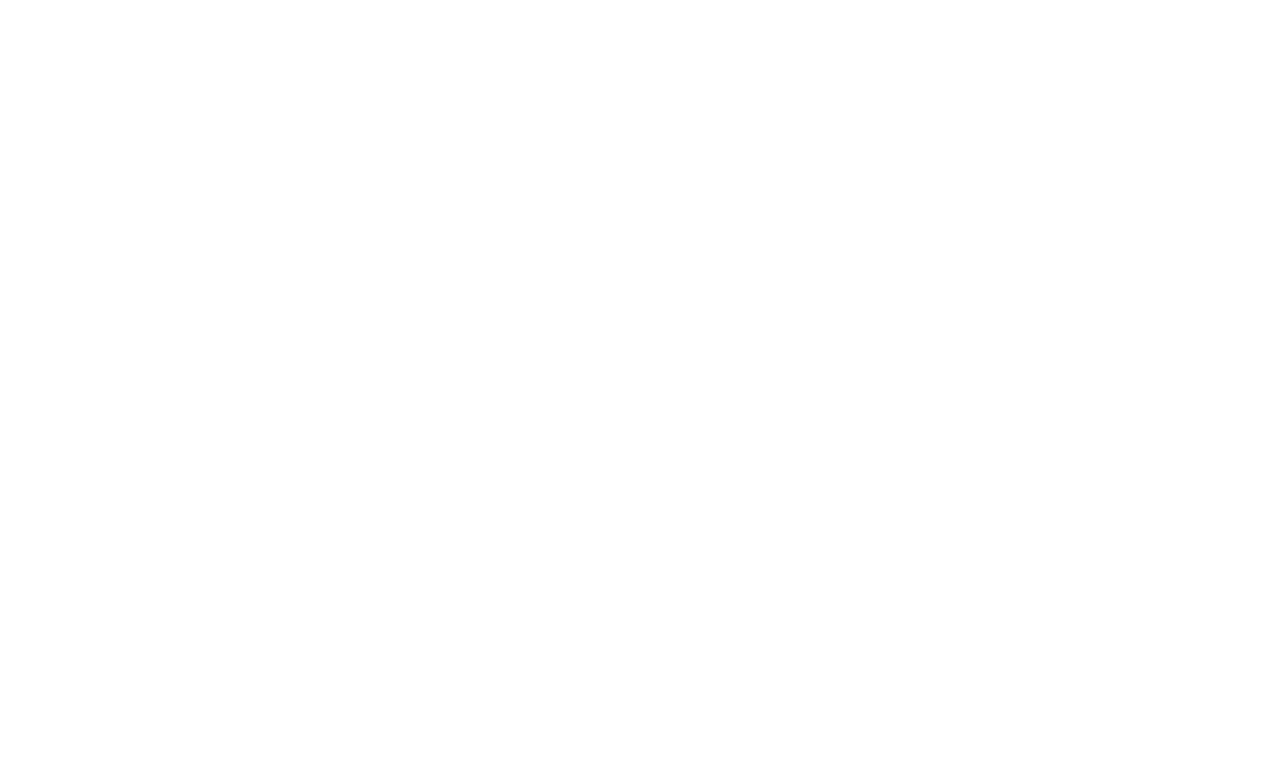
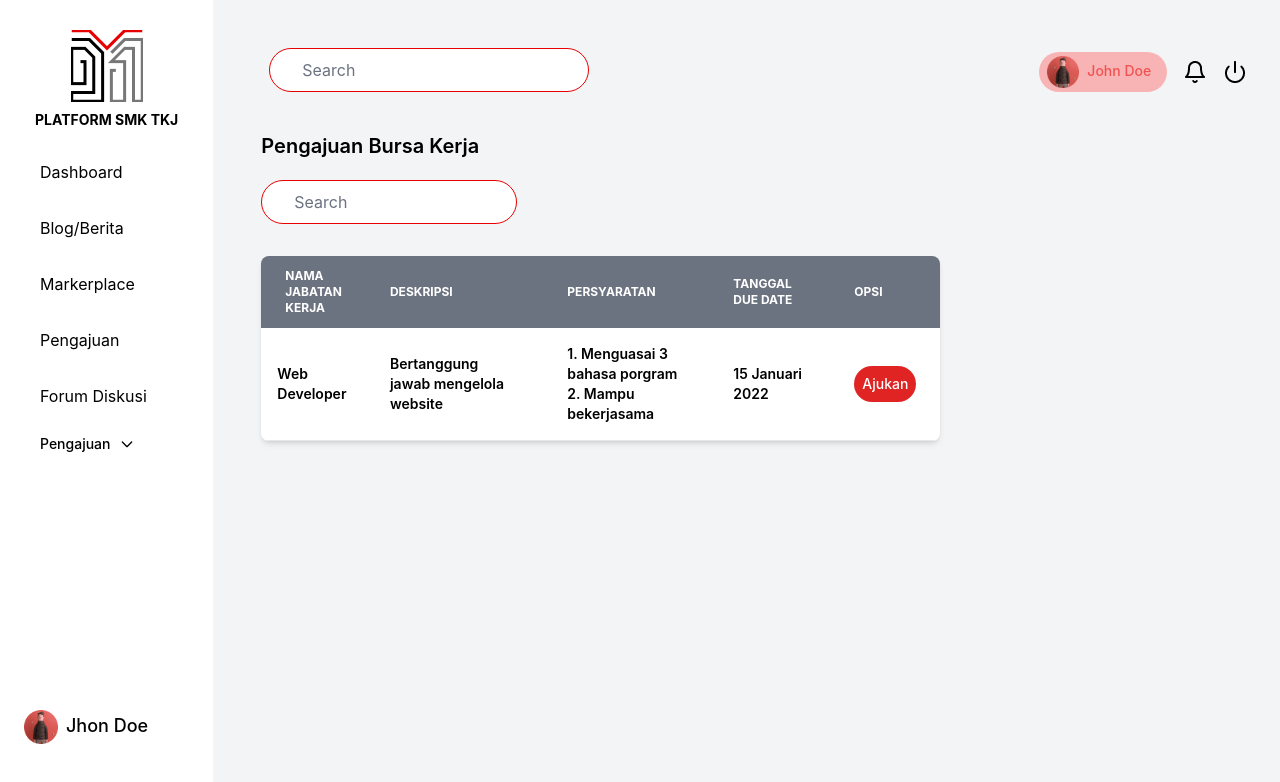
Before and after one commit to ijlalWindhi/alur-kepala-sekolah, a React (Create React App) app: page /pengajuanBursa in a window 1280 px wide. Before the commit this address had no page. Shown: the top 782 px of the page. Built offline with nearby package versions, Linux system fonts and the light colour scheme.

Commit message:
+ form pengajuan bursa

```diff
--- a/src/App.js
+++ b/src/App.js
@@ -22,6 +22,7 @@
 import Kunjungan from "./pages/Beranda/Pengajuan/Kunjungan";
 import Sertifikasi from "./pages/Beranda/Pengajuan/Sertifikasi";
 import BursaKerja from "./pages/Beranda/Pengajuan/BursaKerja";
+import PengajuanBursa from "./pages/Beranda/Pengajuan/PengajuanBursa";
 
 import "./App.css";
 
@@ -48,6 +49,8 @@
       <Route path="/kunjungan" element={<Kunjungan />} />
       <Route path="/sertifikasi" element={<Sertifikasi />} />
       <Route path="/bursaKerja" element={<BursaKerja />} />
+      <Route path="/pengajuanBursa" element={<PengajuanBursa />} />
+
     </Routes>
   );
 }
--- a/src/pages/Beranda/Pengajuan/BursaKerja/BursaKerja.js
+++ b/src/pages/Beranda/Pengajuan/BursaKerja/BursaKerja.js
@@ -5,6 +5,7 @@
 import LayoutSidebar from "../../../../components/Layout/LayoutSidebar";
 import AddButton from "../../../../assets/add-button.png"
 import deleteImg from "../../../../assets/delete.png"
+import { Link } from "react-router-dom";
 
 export default class BursaKerja extends React.Component {
   constructor() {
@@ -23,6 +24,7 @@
               <div className="mb-8 grid grid-cols-5 mt-5">
                 <div className="col-span-2">
                   <button className="bg-red-600 p-3 text-white rounded-2xl" data-modal-toggle="defaultModal">+ Tambah Lowongan</button>
+                  <button className="bg-white p-3 text-red-600 rounded-2xl ml-4"><Link to="/pengajuanBursa">Pengajuan</Link></button>
                 </div>
                 <div id="defaultModal" tabindex="-1" aria-hidden="true" class="hidden overflow-y-auto overflow-x-hidden fixed top-0 right-0 left-0 z-50 w-full md:inset-0 h-modal md:h-full">
                 <div class="relative p-4 w-full max-w-2xl h-full md:h-auto">
--- /dev/null
+++ b/src/pages/Beranda/Pengajuan/PengajuanBursa/PengajuanBursa.js
@@ -0,0 +1,130 @@
+// inisiasi library default
+import React from "react";
+
+// inisiasi component
+import LayoutSidebar from "../../../../components/Layout/LayoutSidebar";
+import AddButton from "../../../../assets/add-button.png"
+import deleteImg from "../../../../assets/delete.png"
+import { Link } from "react-router-dom";
+
+export default class PengajuanBursa extends React.Component {
+  constructor() {
+    super();
+    this.state = {
+      // call variable
+    };
+  }
+  render() {
+    return (
+      <>
+        <LayoutSidebar>
+          <div className="pl-12 grid grid-flow-row-dense grid-cols-3 mt-10">
+            <div className="col-span-2" >
+              <h1 className="text-xl font-semibold">Pengajuan Bursa Kerja</h1>
+              <div className="mb-8 mt-5">
+                  <input type="text" className="rounded-full w-64 h-11 px-8 border-red-400" placeholder="Search" style={{border: `1px solid #E70000`}}></input>
+              </div>
+              <div class="relative overflow-x-auto shadow-md sm:rounded-lg">
+                <table class="w-full text-sm text-left text-gray-500 dark:text-gray-400">
+                    <thead class="text-xs text-white uppercase bg-gray-500 dark:bg-gray-700 dark:text-gray-400">
+                      <tr>
+                        <th scope="col" class="px-6 py-3">
+                          Nama Jabatan Kerja
+                        </th>
+                        <th scope="col" class="px-6 py-3">
+                          Deskripsi
+                        </th>
+                        <th scope="col" class="px-6 py-3">
+                          Persyaratan
+                        </th>
+                        <th scope="col" class="px-6 py-3">
+                          Tanggal Due Date
+                        </th>
+                        <th scope="col" class="px-6 py-3">
+                          Opsi
+                        </th>
+                      </tr>
+                    </thead>
+                    <tbody>
+                      <tr class="bg-white border-b dark:bg-gray-800 dark:border-gray-700">
+                        <td class="w-4 p-4">
+                            <h6 className="text-black font-semibold text-sm">Web Developer</h6>
+                        </td>
+                        <td class="px-6 py-4">
+                          <h6 className="text-black font-semibold text-sm">Bertanggung jawab mengelola website</h6>
+                        </td>
+                        <td class="px-6 py-4">
+                          <h6 className="text-black font-semibold text-sm">1. Menguasai 3 bahasa porgram</h6>
+                          <h6 className="text-black font-semibold text-sm">2. Mampu bekerjasama</h6>
+                        </td>
+                        <td class="px-6 py-4 text-black font-semibold text-sm">
+                            15 Januari 2022
+                        </td>
+                        <td class="px-6 py-4 text-right">
+                          <button data-modal-toggle="ajukan-modal" class="font-medium p-2 text-white dark:text-white bg-red-600 rounded-full px-2">
+                              Ajukan
+                          </button>
+                        </td>
+                      </tr>
+                    </tbody>
+                  </table>
+                </div>
+            </div>
+            {/* Modal Ajukan */}
+            <div id="ajukan-modal" tabindex="-1" aria-hidden="true" class="hidden overflow-y-auto overflow-x-hidden fixed top-0 right-0 left-0 z-50 w-full md:inset-0 h-modal md:h-full">
+                <div class="relative p-4 w-full max-w-2xl h-full md:h-auto">
+                    <div class="relative bg-white rounded-lg shadow dark:bg-gray-700">
+                        <div class="flex justify-between items-start p-5 rounded-t">
+                            <h3 class="text-xl font-semibold text-gray-900 lg:text-2xl dark:text-white">
+                                Pengajuan Bursa Kerja
+                            </h3>
+                            <button type="button" class="text-gray-400 bg-transparent hover:bg-gray-200 hover:text-gray-900 rounded-lg text-sm p-1.5 ml-auto inline-flex items-center dark:hover:bg-gray-600 dark:hover:text-white" data-modal-toggle="ajukan-modal">
+                                <svg class="w-5 h-5" fill="currentColor" viewBox="0 0 20 20" xmlns="http://www.w3.org/2000/svg"><path fill-rule="evenodd" d="M4.293 4.293a1 1 0 011.414 0L10 8.586l4.293-4.293a1 1 0 111.414 1.414L11.414 10l4.293 4.293a1 1 0 01-1.414 1.414L10 11.414l-4.293 4.293a1 1 0 01-1.414-1.414L8.586 10 4.293 5.707a1 1 0 010-1.414z" clip-rule="evenodd"></path></svg>
+                            </button>
+                        </div>
+                        <div class="p-6 space-y-6">
+                            <div className="grid grid-cols-2 gap-4">
+                              <div className="mt-2">
+                                <input className="border-slate-400 rounded-2xl py-2 px-4 w-64 text-slate-400" type="text" placeholder="Nama jabatan kerja"></input>
+                              </div>
+                              <div className="mt-2">
+                                <input className="border-slate-400 rounded-2xl py-2 px-4 w-64  text-slate-400" type="date" placeholder="Tanggal Pengajuan"></input>
+                              </div>
+                            </div>
+                            <div className="grid grid-rows-2 grid-flow-col gap-4">
+                              <div className="">
+                                  <input className="border-slate-400 rounded-2xl py-2 px-4 w-64 text-slate-400" type="text" placeholder="Deskripsi"></input>
+                              </div>
+                              <div className="">
+                                  <input className="border-slate-400 rounded-2xl py-2 px-4 w-64 text-slate-400" type="date" placeholder="Tanggak Due Date"></input>
+                              </div>
+                              <div className="row-span-2">
+                                <h4 className="text-base font-medium">Persyaratan</h4>
+                                <div class="flex items-center my-2">
+                                    <input id="checkbox-2" aria-describedby="checkbox-2" type="checkbox" class="w-4 h-4 text-red-600 bg-grey-100 rounded border-red-600" />
+                                    <label for="checkbox-2" class="ml-3 text-sm font-medium text-gray-900 dark:text-gray-300">Menguasai 3 Bahasa Pemrograman</label>
+                                </div>
+                                <div class="flex items-center mb-4">
+                                    <input id="checkbox-3" aria-describedby="checkbox-3" type="checkbox" class="w-4 h-4 text-red-600 bg-grey-100 rounded border-red-600" />
+                                    <label for="checkbox-3" class="ml-3 text-sm font-medium text-gray-900 dark:text-gray-300">Mampu bekerjasama</label>
+                                </div>
+                                <div class="flex items-center mb-4">
+                                  <input class="block w-full text-sm text-gray-900 rounded-lg border border-gray-300 cursor-pointer" aria-describedby="user_avatar_help" id="user_avatar" placeholder="Dokumen CV" type="file" />
+                                </div>
+
+                              </div>
+                            </div>
+                        </div>
+                        <div class="flex items-center p-6 space-x-2 rounded-b">
+                            <button data-modal-toggle="ajukan-modal" type="button" class="text-red-600 bg-white rounded-full border border-red-600 text-sm font-medium px-5 py-2.5">Batal</button>
+                            <button data-modal-toggle="ajukan-modal" type="button" class="text-white bg-red-600 font-medium rounded-full text-sm px-5 py-2.5 text-center">Ajukan</button>
+                        </div>
+                    </div>
+                </div>
+            </div>
+          </div>
+        </LayoutSidebar>
+      </>
+    );
+  }
+}
--- /dev/null
+++ b/src/pages/Beranda/Pengajuan/PengajuanBursa/index.js
@@ -0,0 +1 @@
+export { default } from "./PengajuanBursa";
--- a/src/pages/Beranda/Pengajuan/Sertifikasi/Sertifikasi.js
+++ b/src/pages/Beranda/Pengajuan/Sertifikasi/Sertifikasi.js
@@ -149,13 +149,13 @@
                           <span className="text-black text-xs font-normal">Selesai</span>
                         </td>
                         <td class="px-6 py-4 text-right">
-                          <button data-modal-toggle="popup-delete" class="p-2 font-medium text-white dark:text-white btn-warning inline">
-                                <svg xmlns="http://www.w3.org/2000/svg" className="h-3 w-3" fill="none" viewBox="0 0 24 24" stroke="currentColor" strokeWidth={2}>
+                          <button data-modal-toggle="popup-delete" class="p-2 font-medium text-white dark:text-white btn-warning inline-flex">
+                                <svg xmlns="http://www.w3.org/2000/svg" className="h-3 w-3 inline-flex" fill="none" viewBox="0 0 24 24" stroke="currentColor" strokeWidth={2}>
                                   <path strokeLinecap="round" strokeLinejoin="round" d="M19 7l-.867 12.142A2 2 0 0116.138 21H7.862a2 2 0 01-1.995-1.858L5 7m5 4v6m4-6v6m1-10V4a1 1 0 00-1-1h-4a1 1 0 00-1 1v3M4 7h16" />
                                 </svg>
                           </button>
-                          <button data-modal-toggle="edit-modal" class="p-2 font-medium text-white dark:text-white btn-warning ">
-                              <svg xmlns="http://www.w3.org/2000/svg" className="h-3 w-3" fill="none" viewBox="0 0 24 24" stroke="currentColor" strokeWidth={2}>
+                          <button data-modal-toggle="edit-modal" class="p-2 font-medium text-white dark:text-white btn-warning inline-flex">
+                              <svg xmlns="http://www.w3.org/2000/svg" className="h-3 w-3 inline-flex" fill="none" viewBox="0 0 24 24" stroke="currentColor" strokeWidth={2}>
                                 <path strokeLinecap="round" strokeLinejoin="round" d="M15.232 5.232l3.536 3.536m-2.036-5.036a2.5 2.5 0 113.536 3.536L6.5 21.036H3v-3.572L16.732 3.732z" />
                               </svg>
                           </button>
```
